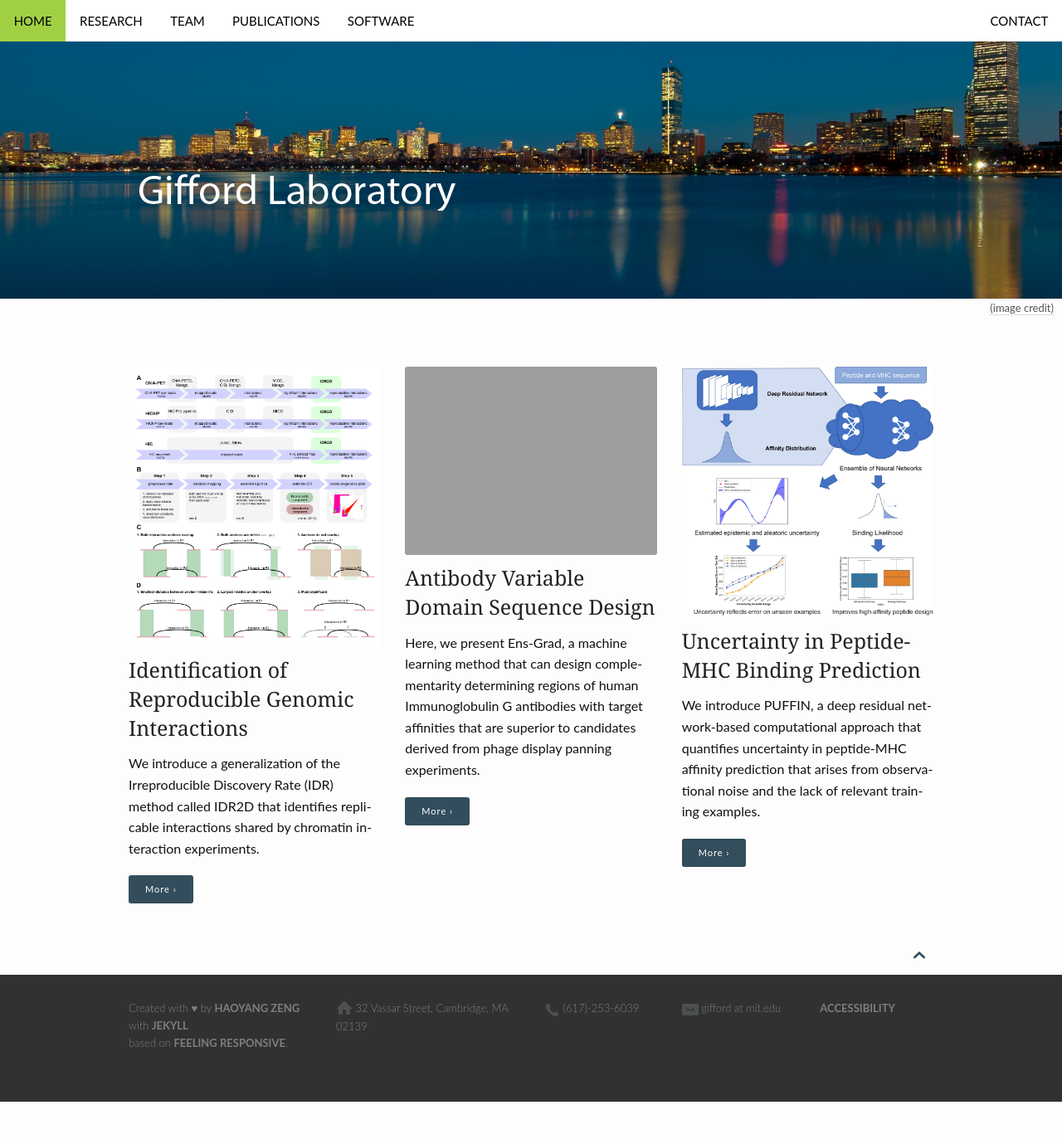
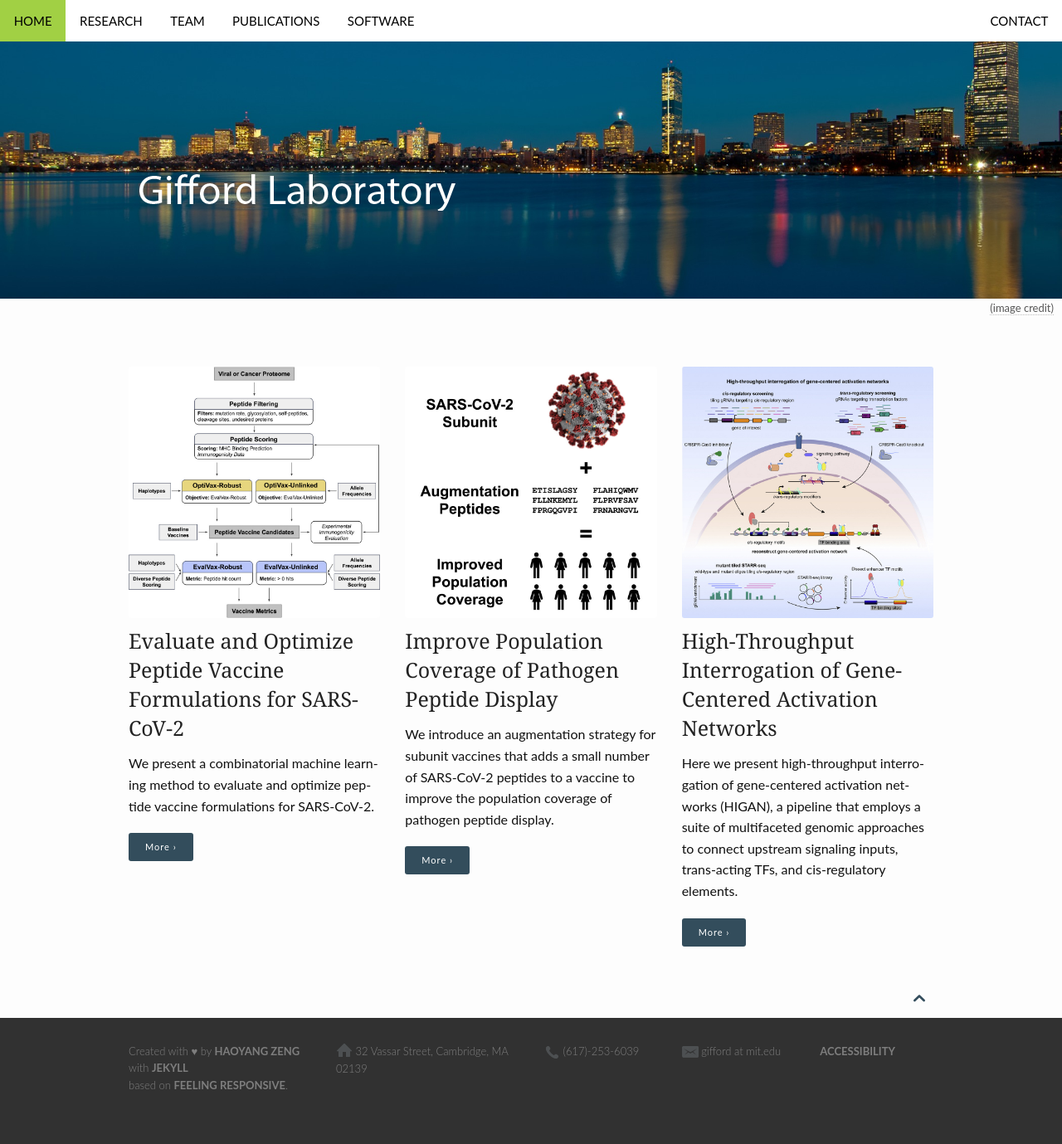
Before and after one commit to gifford-lab/gifford-lab.github.io, a Jekyll site: the page built from pages/pages-root-folder/index.md, in a window 1280 px wide. Shown: the whole page at 83% size. Built offline with Jekyll 4.4.1, drawn with Linux system fonts in a browser that asks for light colours; before the commit the page ends 1328 px from its top, so only the background shows below that.

Commit message:
Update home page widgets

```diff
--- a/pages/pages-root-folder/index.md
+++ b/pages/pages-root-folder/index.md
@@ -10,20 +10,20 @@ header:
   caption: (image credit)
   caption_url: https://www.flickr.com/photos/13382424@N00/5230714594/
 widget1:
-  title: "Identification of Reproducible Genomic Interactions"
-  url: '/research/idr2d'
-  image: Krismer2019.png
-  text: 'We introduce a generalization of the Irreproducible Discovery Rate (IDR) method called IDR2D that identifies replicable interactions shared by chromatin interaction experiments.'
+  title: "Evaluate and Optimize Peptide Vaccine Formulations for SARS-CoV-2"
+  url: 'https://doi.org/10.1016/j.cels.2020.06.009'
+  image: Liu_2020.jpg
+  text: 'We present a combinatorial machine learning method to evaluate and optimize peptide vaccine formulations for SARS-CoV-2.'
 widget2:
-  title: "Antibody Variable Domain Sequence Design"
-  url: '/research/ensgrad'
-  image: Liu2_2019.png
-  text: 'Here, we present Ens-Grad, a machine learning method that can design complementarity determining regions of human Immunoglobulin G antibodies with target affinities that are superior to candidates derived from phage display panning experiments.'
+  title: "Improve Population Coverage of Pathogen Peptide Display"
+  url: 'https://doi.org/10.1016/j.cels.2020.11.010'
+  image: Liu2_2020.jpg
+  text: 'We introduce an augmentation strategy for subunit vaccines that adds a small number of SARS-CoV-2 peptides to a vaccine to improve the population coverage of pathogen peptide display.'
 widget3:
-  title: "Uncertainty in Peptide-MHC Binding Prediction"
-  url: '/research/puffin'
-  image: Zeng2_2019.jpg
-  text: 'We introduce PUFFIN, a deep residual network-based computational approach that quantifies uncertainty in peptide-MHC affinity prediction that arises from observational noise and the lack of relevant training examples.'
+  title: "High-Throughput Interrogation of Gene-Centered Activation Networks"
+  url: 'https://doi.org/10.1016/j.celrep.2020.108426'
+  image: Lin_2020.jpg
+  text: 'Here we present high-throughput interrogation of gene-centered activation networks (HIGAN), a pipeline that employs a suite of multifaceted genomic approaches to connect upstream signaling inputs, trans-acting TFs, and cis-regulatory elements.'
 
 permalink: /index.html
 ---
```
